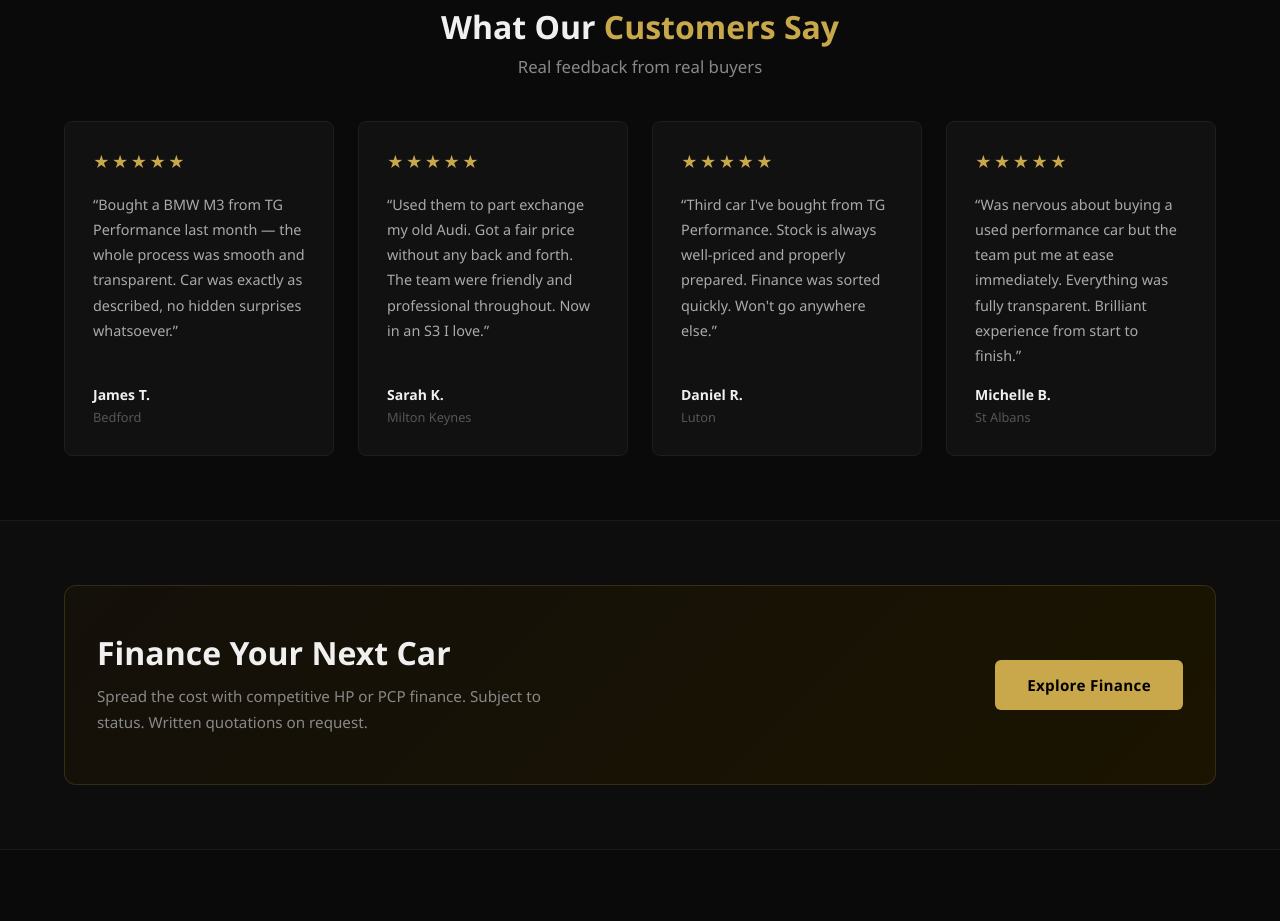
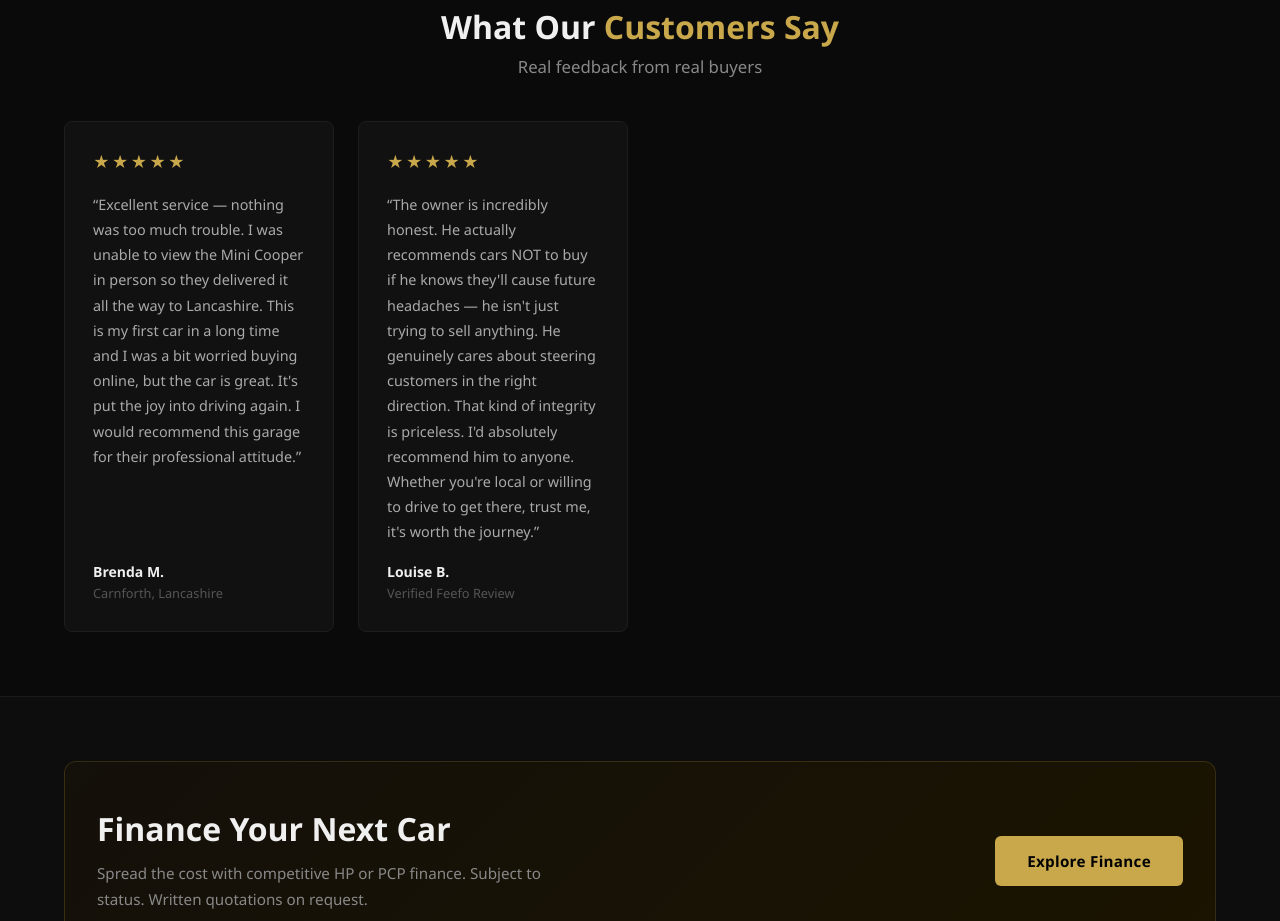
Before and after one commit to mtaghip/tg-perfromance, a Next.js app: page / in a window 1280 px wide. Shown: the part 1900-2821 px from the top of the page. Built offline with nearby package versions, Linux system fonts and the light colour scheme; no server answers.

Commit message:
Replace placeholder testimonials with real Feefo/AutoTrader reviews
Brenda M. (Carnforth, Lancashire) and Louise B. — both verified 5-star reviews.

https://claude.ai/code/session_01YUZZGh8J8xW9ncCZFxEC9Y

```diff
--- a/pages/index.js
+++ b/pages/index.js
@@ -13,10 +13,8 @@ const SERVICES = [
 ];
 
 const TESTIMONIALS = [
-  { name: 'James T.', location: 'Bedford', text: 'Bought a BMW M3 from TG Performance last month — the whole process was smooth and transparent. Car was exactly as described, no hidden surprises whatsoever.' },
-  { name: 'Sarah K.', location: 'Milton Keynes', text: 'Used them to part exchange my old Audi. Got a fair price without any back and forth. The team were friendly and professional throughout. Now in an S3 I love.' },
-  { name: 'Daniel R.', location: 'Luton', text: "Third car I've bought from TG Performance. Stock is always well-priced and properly prepared. Finance was sorted quickly. Won't go anywhere else." },
-  { name: 'Michelle B.', location: 'St Albans', text: 'Was nervous about buying a used performance car but the team put me at ease immediately. Everything was fully transparent. Brilliant experience from start to finish.' },
+  { name: 'Brenda M.', location: 'Carnforth, Lancashire', text: "Excellent service — nothing was too much trouble. I was unable to view the Mini Cooper in person so they delivered it all the way to Lancashire. This is my first car in a long time and I was a bit worried buying online, but the car is great. It's put the joy into driving again. I would recommend this garage for their professional attitude." },
+  { name: 'Louise B.', location: 'Verified Feefo Review', text: "The owner is incredibly honest. He actually recommends cars NOT to buy if he knows they'll cause future headaches — he isn't just trying to sell anything. He genuinely cares about steering customers in the right direction. That kind of integrity is priceless. I'd absolutely recommend him to anyone. Whether you're local or willing to drive to get there, trust me, it's worth the journey." },
 ];
 
 const LOCAL_BUSINESS_LD = {
```
